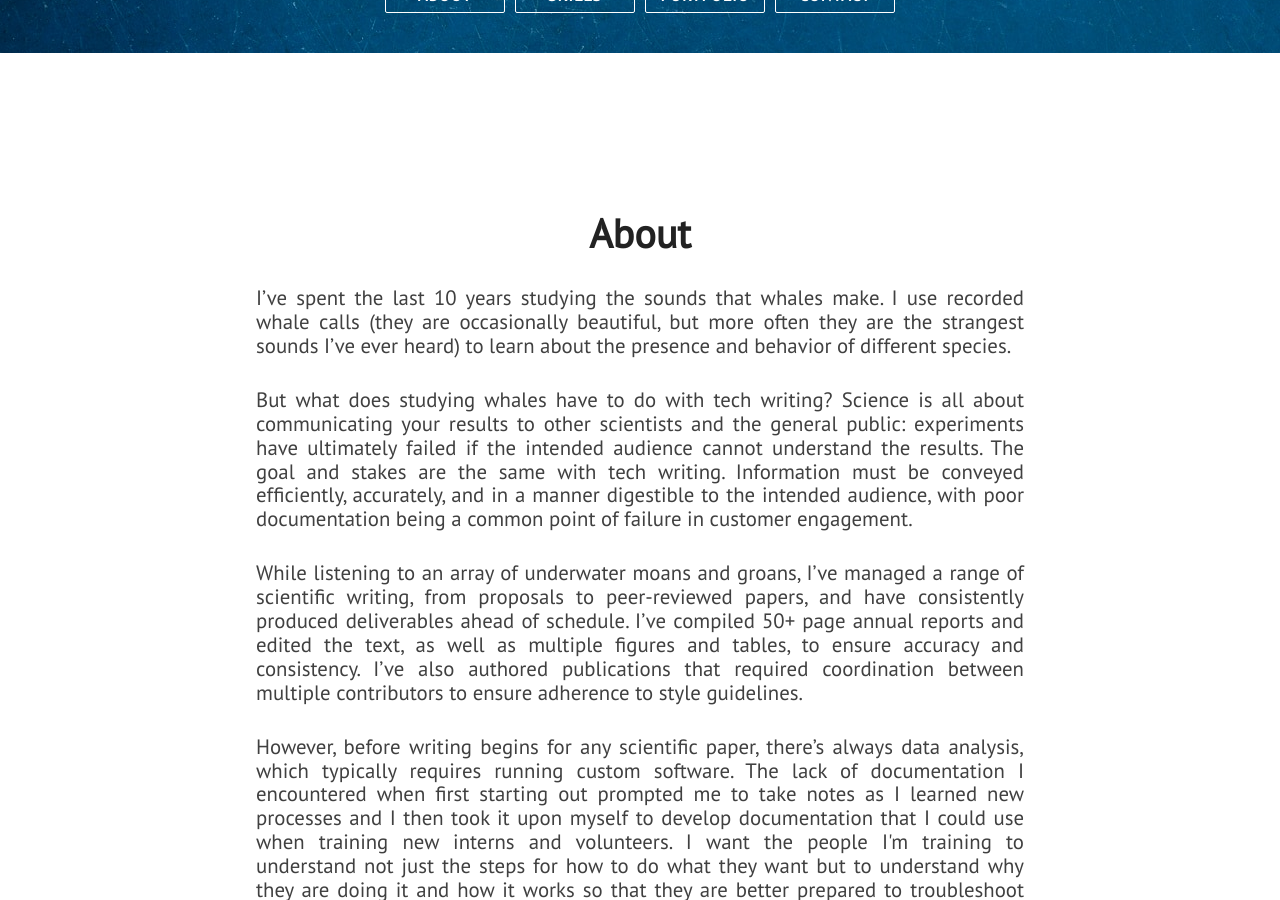
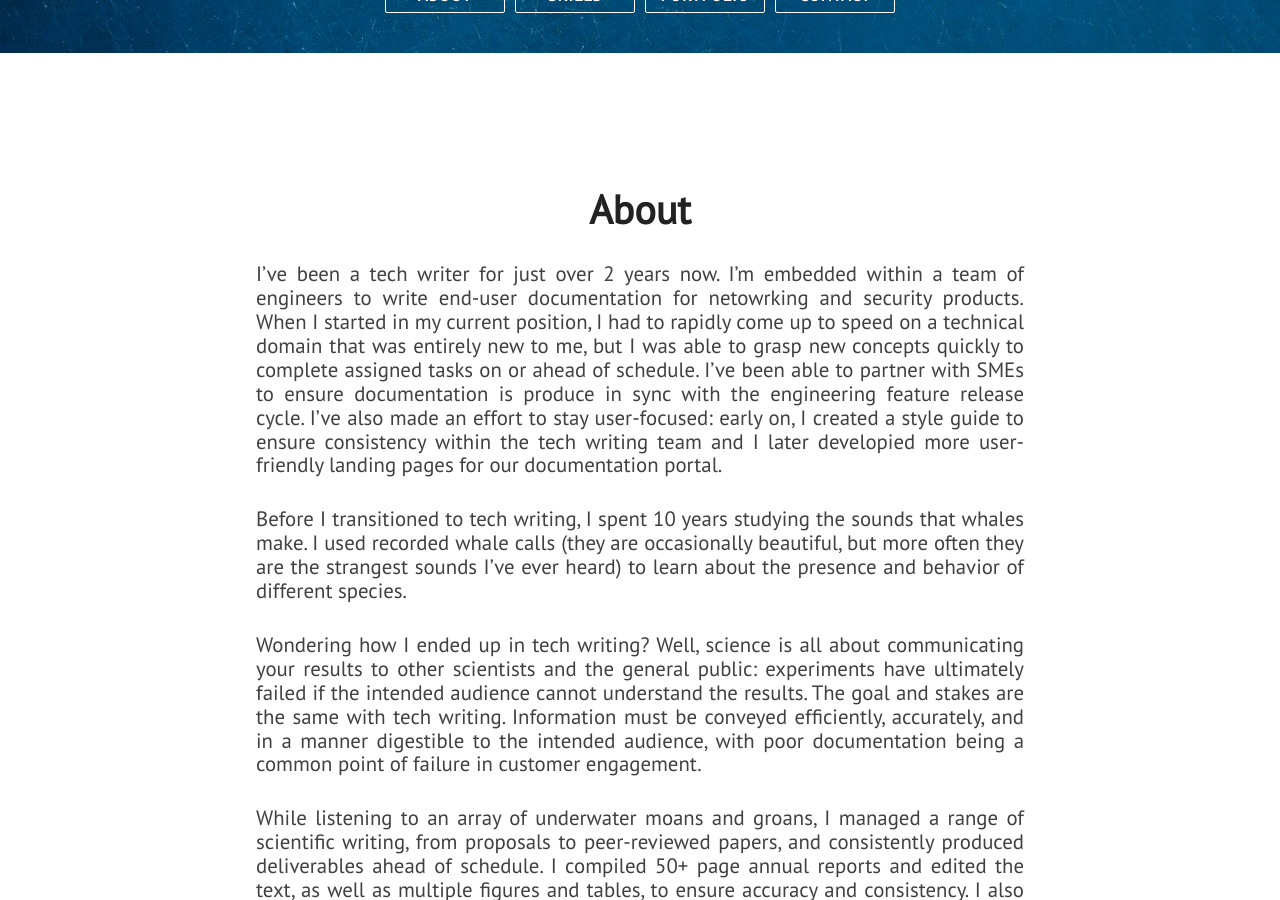
Before and after one commit to alrice12/alrice12.github.io, a Jekyll site: the page built from index.html, in a window 1280 px wide and 900 px high, scrolled down 847 px. Built offline with Jekyll 4.4.1, drawn with Linux system fonts in a browser that asks for light colours; nearby versions of some CDN libraries; some of the changed text lies outside the part shown.

Commit message:
Update about.html

```diff
--- a/_includes/about.html
+++ b/_includes/about.html
@@ -3,16 +3,13 @@
         <div id="about-text">
             <div class="section-heading">About</div>
             <p class="paragraph-text justify-text">
-                I’ve spent the last 10 years studying the sounds that whales make. I use recorded whale calls (they are occasionally beautiful, but more often they are the strangest sounds I’ve ever heard) to learn about the presence and behavior of different species.
-            </p>
+                I’ve been a tech writer for just over 2 years now. I’m embedded within a team of engineers to write end-user documentation for netowrking and security products. When I started in my current position, I had to rapidly come up to speed on a technical domain that was entirely new to me, but I was able to grasp new concepts quickly to complete assigned tasks on or ahead of schedule. I’ve been able to partner with SMEs to ensure documentation is produce in sync with the engineering feature release cycle. I’ve also made an effort to stay user-focused: early on, I created a style guide to ensure consistency within the tech writing team and I later developied more user-friendly landing pages for our documentation portal.            </p>
             <p class="paragraph-text justify-text">
-                But what does studying whales have to do with tech writing? Science is all about communicating your results to other scientists and the general public: experiments have ultimately failed if the intended audience cannot understand the results. The goal and stakes are the same with tech writing. Information must be conveyed efficiently, accurately, and in a manner digestible to the intended audience, with poor documentation being a common point of failure in customer engagement.
-            </p>
+                Before I transitioned to tech writing, I spent 10 years studying the sounds that whales make. I used recorded whale calls (they are occasionally beautiful, but more often they are the strangest sounds I’ve ever heard) to learn about the presence and behavior of different species.            </p>
             <p class="paragraph-text justify-text">
-                While listening to an array of underwater moans and groans, I’ve managed a range of scientific writing, from proposals to peer-reviewed papers, and have consistently produced deliverables ahead of schedule. I’ve compiled 50+ page annual reports and edited the text, as well as multiple figures and tables, to ensure accuracy and consistency. I’ve also authored publications that required coordination between multiple contributors to ensure adherence to style guidelines.
-            </p>
+                Wondering how I ended up in tech writing? Well, science is all about communicating your results to other scientists and the general public: experiments have ultimately failed if the intended audience cannot understand the results. The goal and stakes are the same with tech writing. Information must be conveyed efficiently, accurately, and in a manner digestible to the intended audience, with poor documentation being a common point of failure in customer engagement.            </p>
             <p class="paragraph-text justify-text">
-                However, before writing begins for any scientific paper, there’s always data analysis, which typically requires running custom software. The lack of documentation I encountered when first starting out prompted me to take notes as I learned new processes and I then took it upon myself to develop documentation that I could use when training new interns and volunteers. I want the people I'm training to understand not just the steps for how to do what they want but to understand why they are doing it and how it works so that they are better prepared to troubleshoot any issues that may arise.
+                While listening to an array of underwater moans and groans, I managed a range of scientific writing, from proposals to peer-reviewed papers, and consistently produced deliverables ahead of schedule. I compiled 50+ page annual reports and edited the text, as well as multiple figures and tables, to ensure accuracy and consistency. I also authored publications that required coordination between multiple contributors to ensure adherence to style guidelines.            </p>
             </p>
         </div>
     </section>
```
